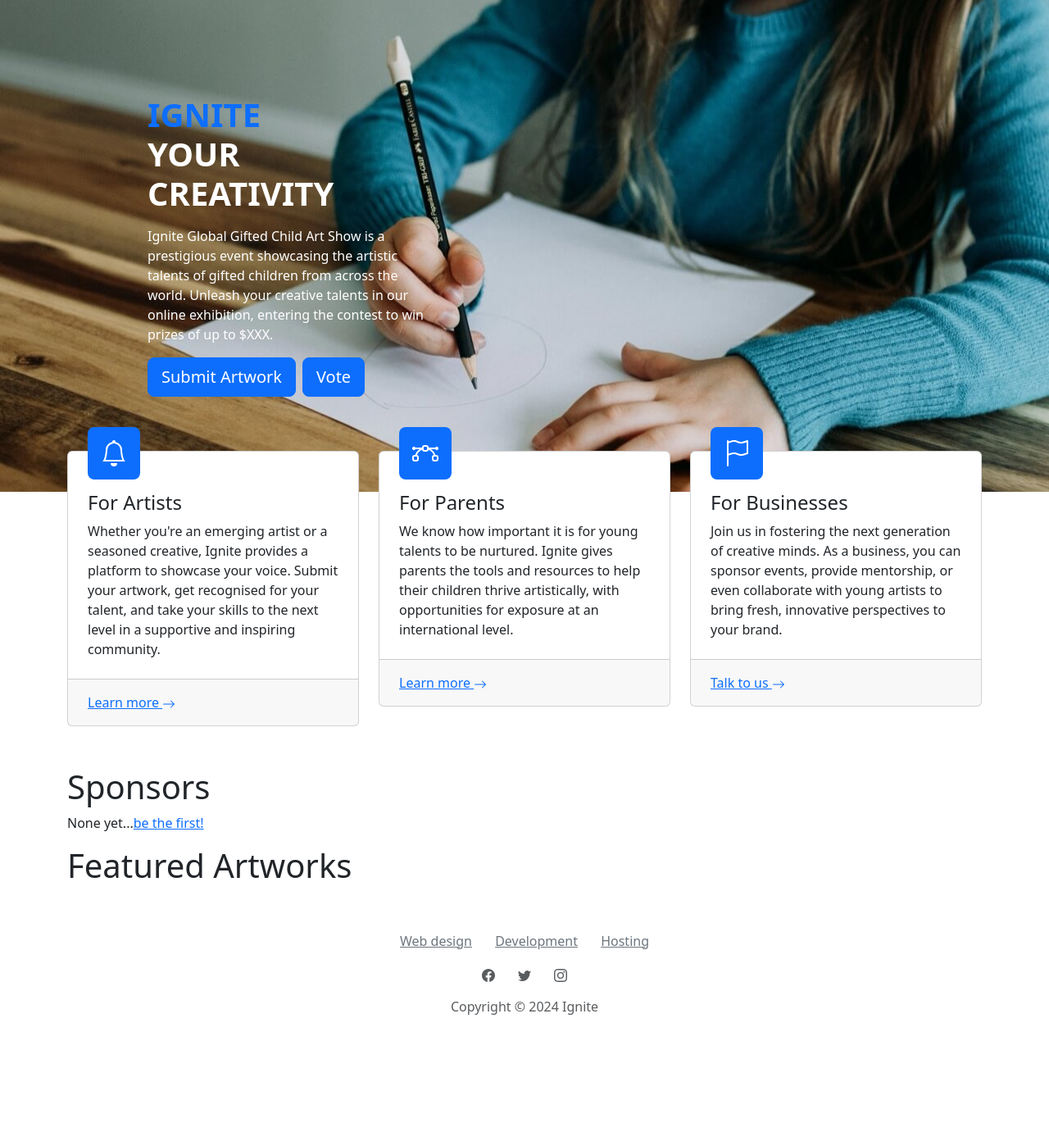
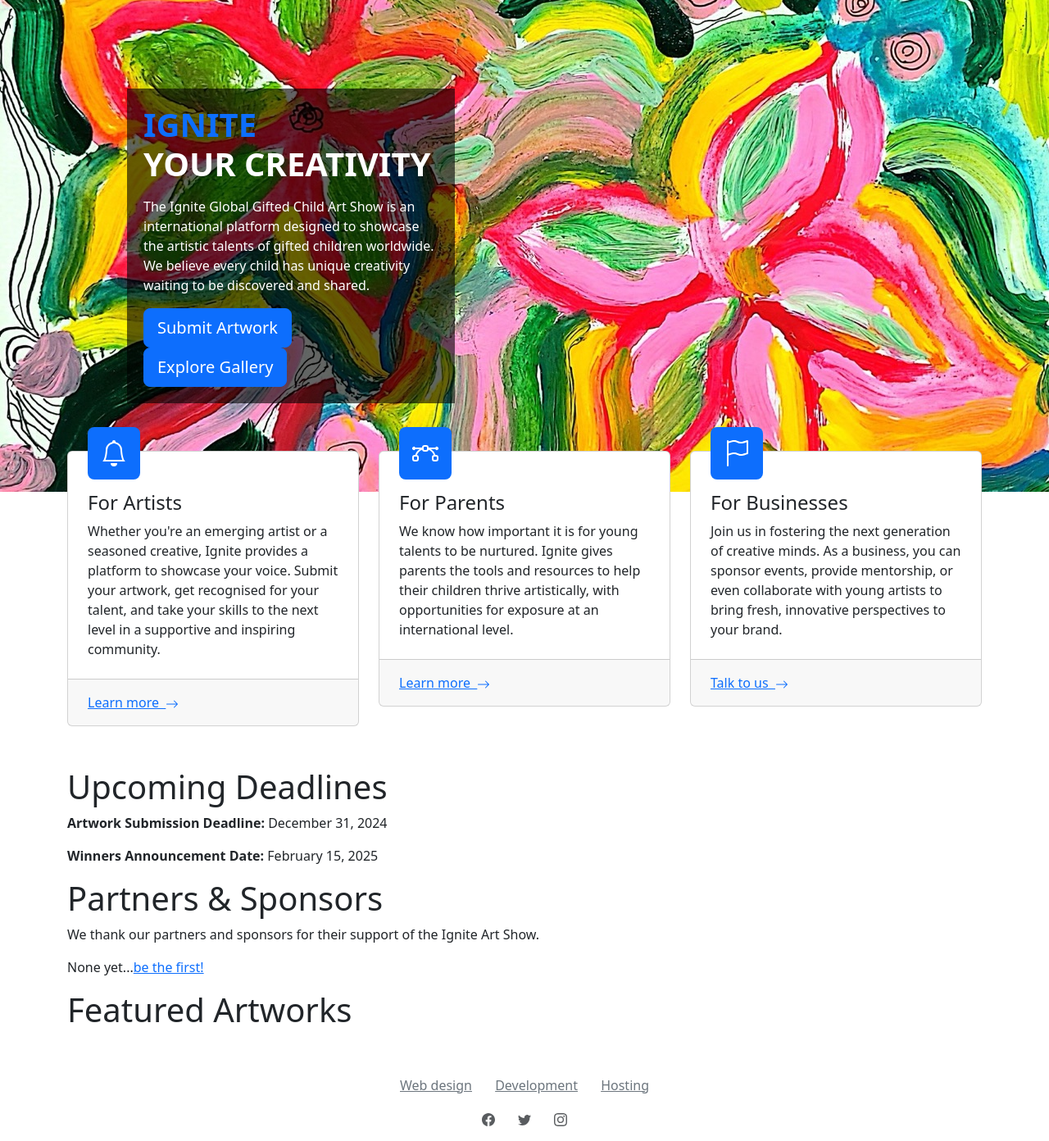
Before and after one commit to wenbang24/ignite, a Flask app: page / in a window 1280 px wide. Shown: the part 72-1464 px from the top of the page at 82% size. Before the commit the page ends 1310 px from the top, so only its background shows below. Run offline with Flask 3, Linux system fonts and the light colour scheme; data that the repository does not hold is empty; parts of the project's set-up code (start-up, migrations or seed data) failed here and were passed over.

Commit message:
update index image

```diff
--- a/ignite.py
+++ b/ignite.py
@@ -144,7 +144,6 @@ def donate():
 
 def allowed_file(filename):
     return "." in filename and filename.rsplit(".", 1)[1].lower() in ALLOWED_EXTENSIONS
-
 
 @app.route("/submit", methods=["GET"])
 @login_required
@@ -350,4 +349,4 @@ def static_from_root():
     return send_from_directory(app.static_folder, request.path[1:])
 
 if __name__ == "__main__":
-    app.run(host='0.0.0.0', ssl_context="adhoc")
+    app.run(ssl_context="adhoc", debug=True)
--- a/templates/index.html
+++ b/templates/index.html
@@ -9,20 +9,18 @@
                     <div
                             class="col-md-6 text-center text-md-start d-flex d-sm-flex d-md-flex justify-content-center align-items-center justify-content-md-start align-items-md-center justify-content-xl-center"
                     >
-                    <div style="max-width: 350px">
+                        <div style="max-width: 400px; background-color:rgba(0,0,0,0.6); padding: 20px">
                             <h1
                                     class="text-uppercase fw-bold"
                                     style="color: var(--bs-body-bg)"
                             >
-                            <div class="text-primary">ignite</div>
+                                <div class="text-primary">Ignite</div>
                                 your creativity
                             </h1>
                             <p class="my-3" style="color: var(--bs-body-bg)">
-                            Ignite Global Gifted Child Art Show is a prestigious
-                            event showcasing the artistic talents of gifted
-                            children from across the world. Unleash your
-                            creative talents in our online exhibition, entering
-                            the contest to win prizes of up to $XXX.
+                                The Ignite Global Gifted Child Art Show is an international platform designed to
+                                showcase the artistic talents of gifted children worldwide. We believe every child has
+                                unique creativity waiting to be discovered and shared.
                             </p>
                             <a
                                     class="btn btn-primary btn-lg me-2"
@@ -33,7 +31,7 @@
                                 class="btn btn-lg btn-primary"
                                 role="button"
                                 href="/gallery"
-                            >Vote</a
+                        >Explore Gallery</a
                         >
                         </div>
                     </div>
@@ -75,7 +73,8 @@
                         </div>
                         <div class="card-footer p-4 py-3">
                             <a href="/gallery"
-                            >Learn more <svg
+                            >Learn more
+                                <svg
                                         class="bi bi-arrow-right"
                                         xmlns="http://www.w3.org/2000/svg"
                                         width="1em"
@@ -86,8 +85,10 @@
                                     <path
                                             fill-rule="evenodd"
                                             d="M1 8a.5.5 0 0 1 .5-.5h11.793l-3.147-3.146a.5.5 0 0 1 .708-.708l4 4a.5.5 0 0 1 0 .708l-4 4a.5.5 0 0 1-.708-.708L13.293 8.5H1.5A.5.5 0 0 1 1 8"
-                                ></path></svg
-                        ></a>
+                                    ></path>
+                                </svg
+                                >
+                            </a>
                         </div>
                     </div>
                 </div>
@@ -126,7 +127,8 @@
                         </div>
                         <div class="card-footer p-4 py-3">
                             <a href="/gallery"
-                            >Learn more <svg
+                            >Learn more
+                                <svg
                                         class="bi bi-arrow-right"
                                         xmlns="http://www.w3.org/2000/svg"
                                         width="1em"
@@ -137,8 +139,10 @@
                                     <path
                                             fill-rule="evenodd"
                                             d="M1 8a.5.5 0 0 1 .5-.5h11.793l-3.147-3.146a.5.5 0 0 1 .708-.708l4 4a.5.5 0 0 1 0 .708l-4 4a.5.5 0 0 1-.708-.708L13.293 8.5H1.5A.5.5 0 0 1 1 8"
-                                ></path></svg
-                        ></a>
+                                    ></path>
+                                </svg
+                                >
+                            </a>
                         </div>
                     </div>
                 </div>
@@ -173,7 +177,8 @@
                         </div>
                         <div class="card-footer p-4 py-3">
                             <a href="/contact"
-                            >Talk to us <svg
+                            >Talk to us
+                                <svg
                                         class="bi bi-arrow-right"
                                         xmlns="http://www.w3.org/2000/svg"
                                         width="1em"
@@ -184,8 +189,10 @@
                                     <path
                                             fill-rule="evenodd"
                                             d="M1 8a.5.5 0 0 1 .5-.5h11.793l-3.147-3.146a.5.5 0 0 1 .708-.708l4 4a.5.5 0 0 1 0 .708l-4 4a.5.5 0 0 1-.708-.708L13.293 8.5H1.5A.5.5 0 0 1 1 8"
-                                ></path></svg
-                        ></a>
+                                    ></path>
+                                </svg
+                                >
+                            </a>
                         </div>
                     </div>
                 </div>
@@ -194,8 +201,13 @@
     </section>
     <section>
         <div class="container h-100 position-relative">
-        <h1>Sponsors</h1>
+            <h1>Upcoming Deadlines</h1>
+            <p><strong>Artwork Submission Deadline:</strong> December 31, 2024</p>
+            <p><strong>Winners Announcement Date:</strong> February 15, 2025</p>
+            <h1>Partners & Sponsors</h1>
+            <p>We thank our partners and sponsors for their support of the Ignite Art Show.</p>
             <p>None yet...<a href="/contact">be the first!</a></p>
+
             <h1>Featured Artworks</h1>
             <div class="d-flex flex-wrap justify-content-center">
                 {% for artwork in artworks %}
```
Also changed, not shown: static/assets/img/indexhero.jpeg, 1 other file. Lines whose indentation alone changed are shown as unchanged.
